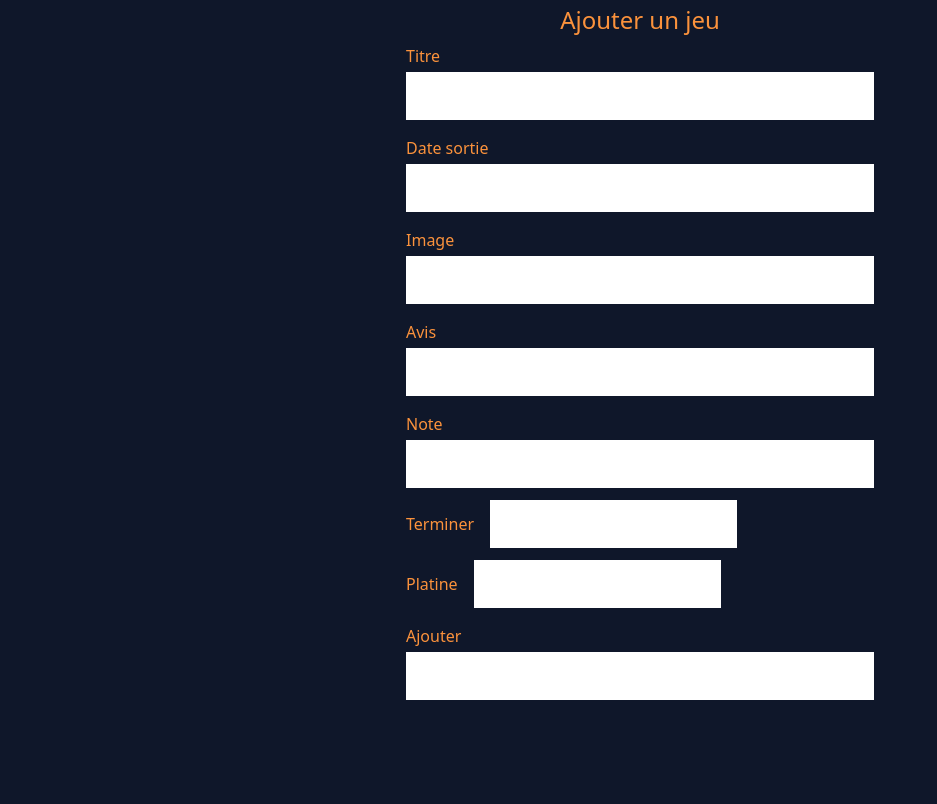
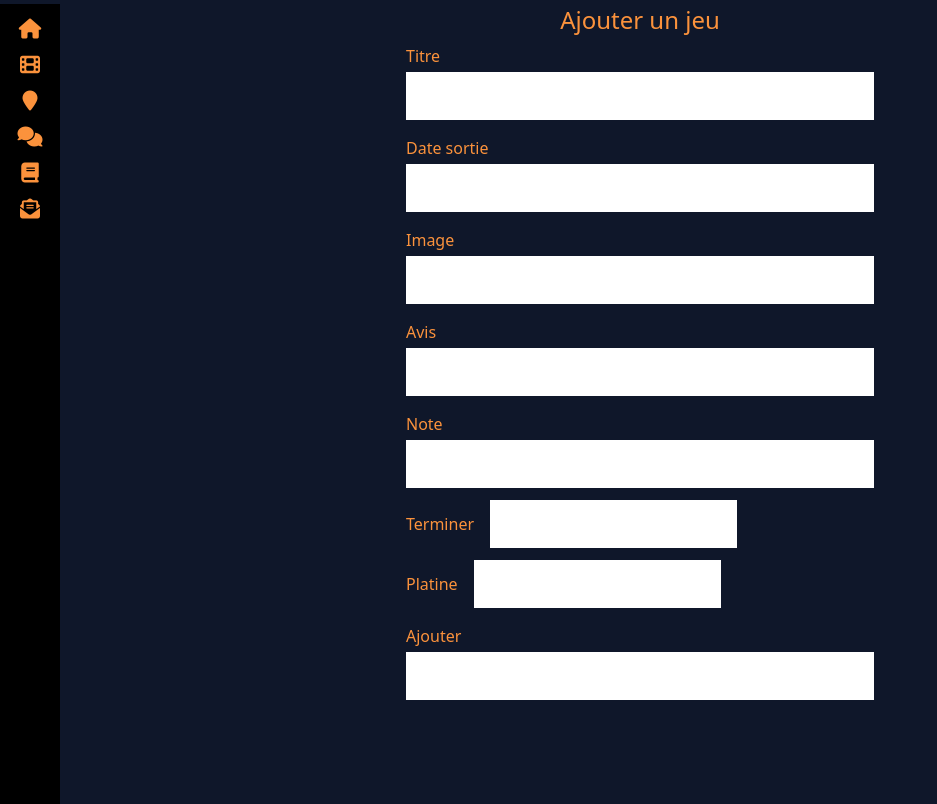
Before and after one commit to anthony0467/ClassementJeux, a Symfony app: template templates/jeu/add.html.twig in a window 1280 px wide. Shown: the whole page, without its empty margins (0-937 px from the left). Before the commit the page ends 700 px from the top, so only its background shows below. Run offline with Twig, Linux system fonts and the light colour scheme; the template is opened without the code that fills it, so the values that code supplies are empty; form fields are guessed from the names that the template uses; some libraries are stand-ins or nearby versions.

Commit message:
feat: menu principal

```diff
--- a/public/css/style.css
+++ b/public/css/style.css
@@ -1,5 +1,6 @@
 body{
     perspective: 1000px;
+    min-height: 100vh;
 }
 
 p{
@@ -95,6 +96,180 @@ position: absolute;
   padding: 0.2rem .35rem;
 }
 
+/********************************MENU********************************/
+
+
+
+#menu-js .fa-2x {
+font-size: 2em;
+}
+#menu-js .fa {
+position: relative;
+display: table-cell;
+width: 60px;
+height: 36px;
+text-align: center;
+vertical-align: middle;
+font-size:20px;
+}
+
+.mail .fa{
+  position: relative;
+display: table-cell;
+width: 60px;
+height: 36px;
+text-align: center;
+vertical-align: middle;
+font-size:20px;
+}
+
+
+.main-menu:hover,nav.main-menu.expanded {
+width:250px;
+overflow:visible;
+}
+
+.main-menu {
+background: #000;
+border-right:1px solid;
+@include border-primary-color;
+position:absolute;
+top:0;
+bottom:0;
+height:100%;
+left:0;
+width:60px;
+overflow:hidden;
+-webkit-transition:width .05s linear;
+transition:width .05s linear;
+-webkit-transform:translateZ(0) scale(1,1);
+z-index:1;
+scroll-behavior: smooth;
+}
+
+.main-menu>ul {
+margin:7px 0;
+}
+
+.main-menu li {
+position:relative;
+display:block;
+width:250px;
+}
+
+.main-menu li>a {
+position:relative;
+display:table;
+border-collapse:collapse;
+border-spacing:0;
+@include primary-color;
+font-size: 14px;
+text-decoration:none;
+-webkit-transform:translateZ(0) scale(1,1);
+-webkit-transition:all .1s linear;
+transition:all .1s linear;
+font-size: 18px;
+}
+
+.main-menu .nav-icon {
+position:relative;
+display:table-cell;
+width:60px;
+height:36px;
+text-align:center;
+vertical-align:middle;
+font-size:18px;
+}
+
+.main-menu .nav-text {
+position:relative;
+display:table-cell;
+vertical-align:middle;
+width:190px;
+
+}
+
+.main-menu>ul.logout {
+position:absolute;
+left:0;
+bottom:0;
+}
+
+.no-touch .scrollable.hover {
+overflow-y:hidden;
+}
+
+.no-touch .scrollable.hover:hover {
+overflow-y:auto;
+overflow:visible;
+}
+
+a:hover,a:focus {
+text-decoration:none;
+}
+
+nav {
+-webkit-user-select:none;
+-moz-user-select:none;
+-ms-user-select:none;
+-o-user-select:none;
+user-select:none;
+}
+
+nav ul,nav li {
+outline:0;
+margin:0;
+padding:0;
+}
+.main-menu li:hover>a,nav.main-menu li.active>a,.dropdown-menu>li>a:hover,.dropdown-menu>li>a:focus,.dropdown-menu>.active>a,.dropdown-menu>.active>a:hover,.dropdown-menu>.active>a:focus,.no-touch .dashboard-page nav.dashboard-menu ul li:hover a,.dashboard-page nav.dashboard-menu ul li.active a {
+color:#fff;
+
+}
+.area {
+float: left;
+background: #e2e2e2;
+width: 100%;
+height: 100%;
+}
+
+/* Styles pour cacher le sous-menu par défaut */
+.sub-menu {
+  display: none;
+
+  top: 100%;
+  left: 0;
+  background-color: #fff;
+  box-shadow: 0 2px 5px rgba(0, 0, 0, 0.2);
+  list-style: none;
+  padding: 0;
+  margin: 0;
+  transition: display 0.2s ease-in-out;
+}
+
+
+
+.sub-menu a{
+  width: 100%;
+}
+
+.sub-menu li a i{
+  font-size: 20px;
+}
+
+.sub-menu li a{
+  display: flex;
+    justify-content: flex-end;
+    gap: 0.5rem;
+    padding: .5rem 0;
+}
+
+.slides-text:hover .sub-menu{
+display: block;
+
+}
+
+
+
 /**************************************************************** show ****************************************************************/
 
 .image-jeu img{
--- /dev/null
+++ b/templates/_menu.html.twig
@@ -0,0 +1,54 @@
+<nav id="menu-js" class="main-menu">
+    <ul>
+        <li class="text-orange-400">
+            <a href="{{path('app_jeu')}}">
+                <i class="fa fa-home fa-2x"></i>
+                <span class="nav-text">
+                    Ma liste
+                </span>
+            </a>
+
+        </li>
+        <li class="slides-text text-orange-400">
+            <a href="#page-slide">
+                <i class="fa fa-film fa-2x"></i>
+                <span class="nav-text">
+                    Mon classement
+                </span>
+            </a>
+        </li>
+        <li class="slides-text text-orange-400">
+            <a href="{{ path('add_jeu')}}">
+                <i class="fa fa-map-marker fa-2x"></i>
+                <span class="nav-text">
+                    Ajouter un jeu
+                </span>
+            </a>
+        </li>
+        <li class="has-subnav text-orange-400">
+            <a href="#">
+                <i class="fa fa-comments fa-2x"></i>
+                <span class="nav-text">
+                    test
+                </span>
+            </a>
+        </li>
+        <li class="text-orange-400">
+            <a href="#">
+                <i class="fa fa-book fa-2x"></i>
+                <span class="nav-text">
+                    test
+                </span>
+            </a>
+        </li>
+        <li class="text-orange-400">
+            <a href="#">
+                <i class="fa fa-solid fa-envelope-open-text"></i>
+                <span class="nav-text">
+                    test
+                </span>
+            </a>
+        </li>
+    </ul>
+
+</nav>
--- a/templates/base.html.twig
+++ b/templates/base.html.twig
@@ -20,6 +20,7 @@
 </head>
 
 <body class="bg-slate-900 leading-loose">
+    {% include "_menu.html.twig" %}
     {% block body %}{% endblock %}
 </body>
 
```
